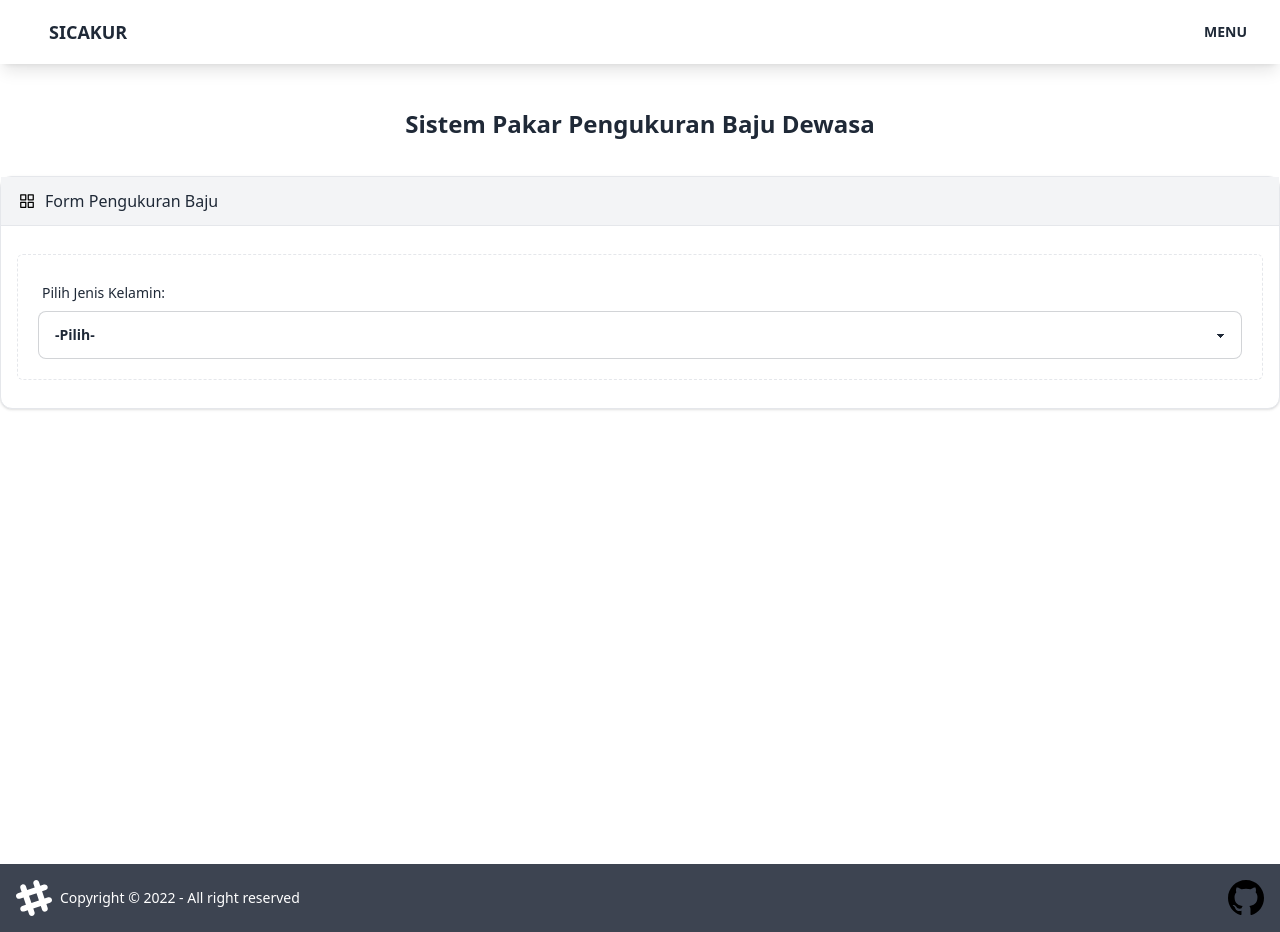
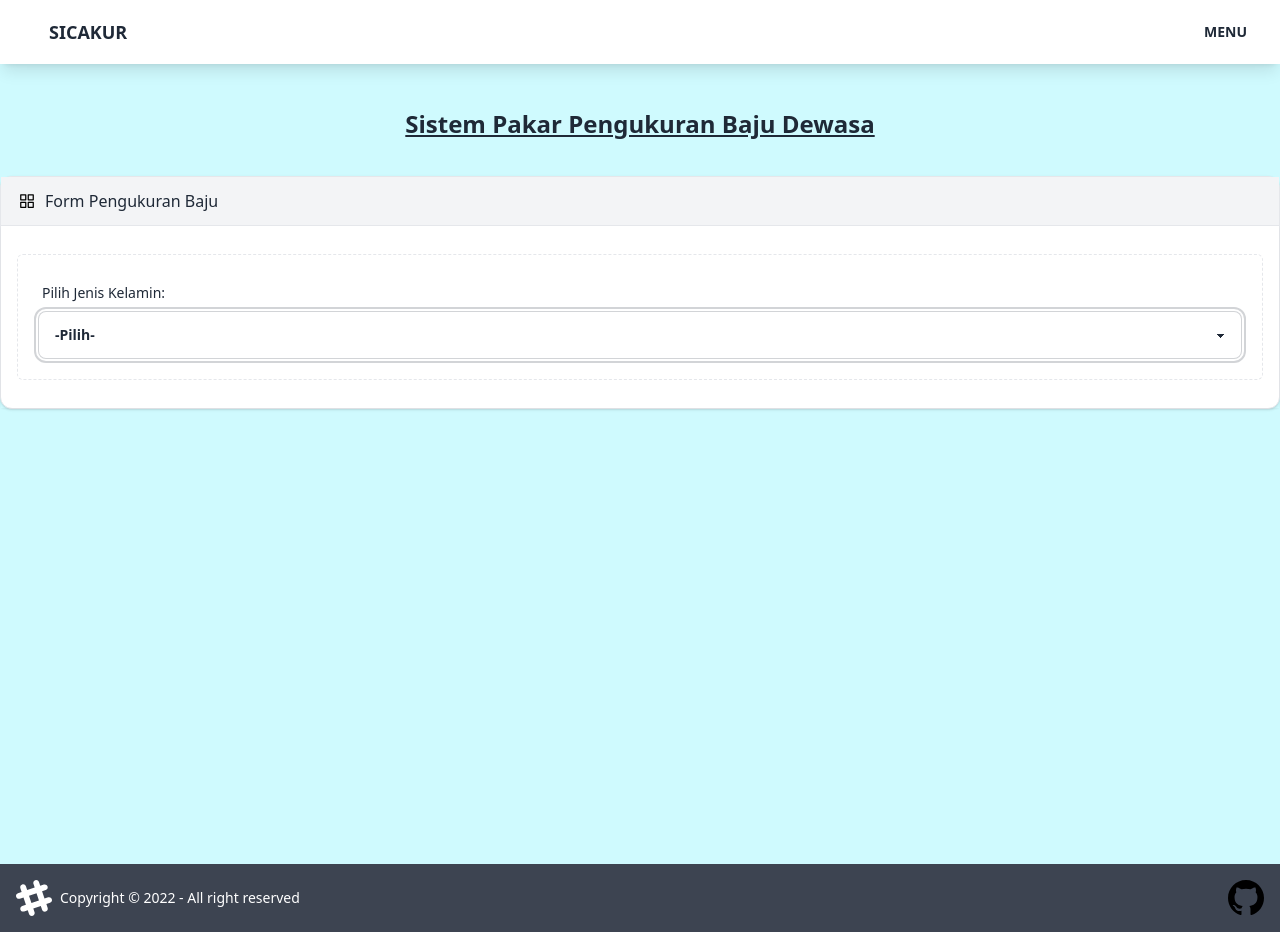
Before and after one commit to naverlyn/sipakur, a Next.js app: page / in a window 1280 px wide. Built offline with nearby package versions, Linux system fonts and the light colour scheme; what tailwind-heropatterns would draw is missing.

Commit message:
(fix): header and apply new background

```diff
--- a/pages/index.js
+++ b/pages/index.js
@@ -1,3 +1,4 @@
+import Head from 'next/head';
 import Navbar from '../components/NavBar'
 import Footer from '../components/Footer';
 import React from 'react'
@@ -68,10 +69,17 @@ export default function Home() {
 
   return (
     <>
+      <Head>
+        <title>SICAKUR | Home</title>
+        <meta name="home" content="Landing Page" />
+        <link rel="icon" href="/favicon.ico" />
+      </Head>
       <Navbar />
-      <div className="w-full h-screen flex flex-col bg-hero-overlapping-circles-donker">
+      <div className="w-full h-screen flex flex-col bg-hero-overlapping-circles-donker bg-cyan-100">
         <div className="max-w-7xl mx-auto w-full flex flex-col my-6 gap-9 pt-5">
-          <div className='text-2xl font-bold text-center'>Sistem Pakar Pengukuran Baju Dewasa </div>
+          <div className='text-2xl font-bold text-center'>
+            <p className='underline'>Sistem Pakar Pengukuran Baju Dewasa</p>
+            </div>
           <div className="col-span-12 sm:col-span-6 lg:col-span-7">
             <form onSubmit={calc_size}>
               <div className="card card-compact bg-base-100 border rounded-xl shadow">
@@ -89,17 +97,17 @@ export default function Home() {
                     </span>
                   </div>
                 </div>
-                <div className="card-body min-h-full">
+                <div className="card-body min-h-full shadow-sm hover:shadow-xl ease-in-out transition-shadow">
                   <div className="rounded-md border bg-white p-5 my-3 border-dashed">
                     <label className='label'>Pilih Jenis Kelamin:</label>
-                    <select className="select select-bordered w-full max-w-full" onChange={(e) => (handleChange(e))}>
+                    <select className="select select-bordered w-full max-w-full" onChange={(e) => (handleChange(e))} autoFocus id='null'>
                       <option value="null">-Pilih-</option>
                       <option value="men">Laki-Laki</option>
                       <option value="woman">Perempuan</option>
                     </select>
                     {
                       selected === "null" && (
-                        <label className='label text-red-600 text-s bold'>Pilih, blok.</label>
+                        <label className='label text-red-600 text-s bold'>Pilih dulu, blok.</label>
                       )
                     }
                     {
```
